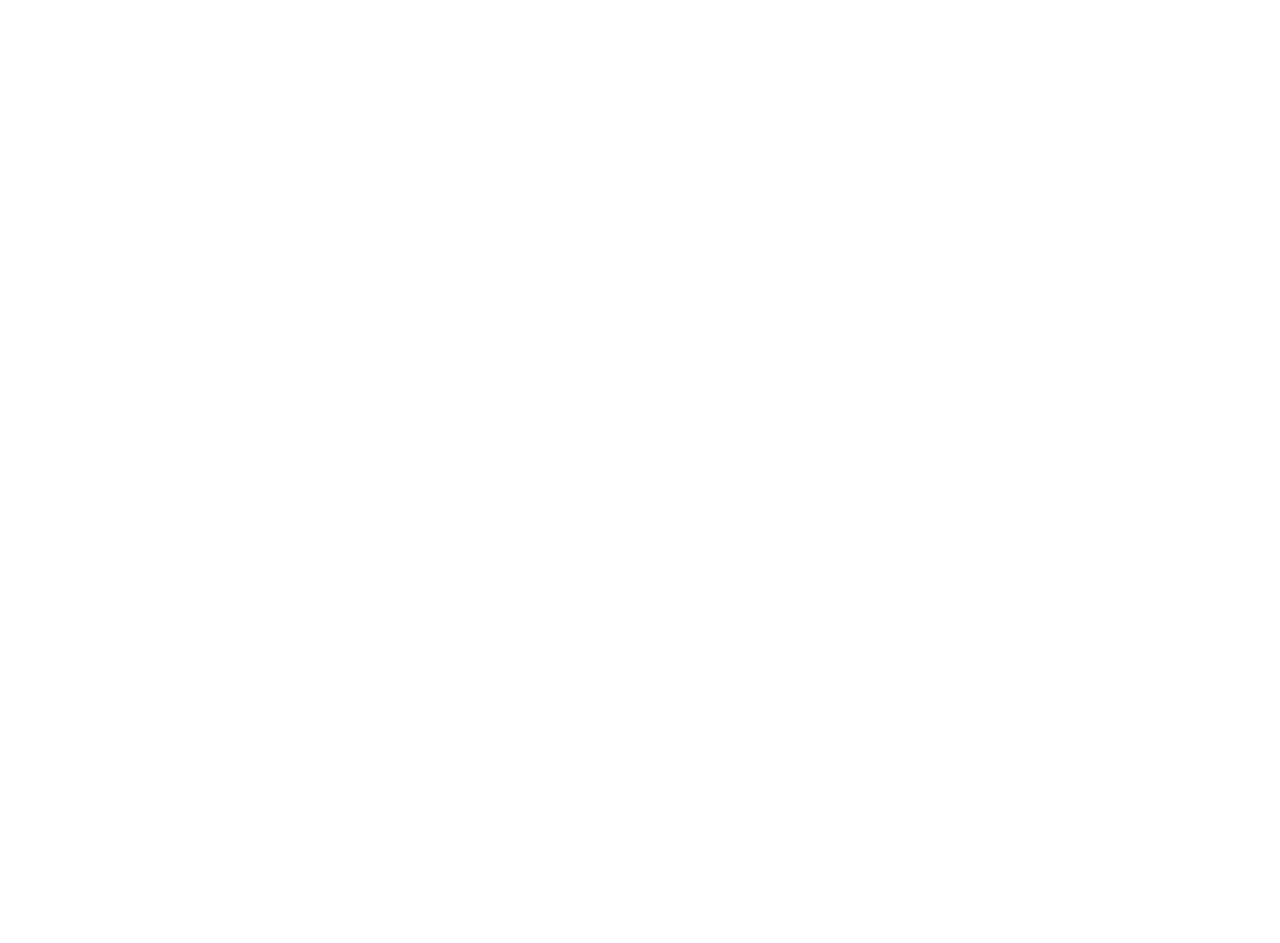
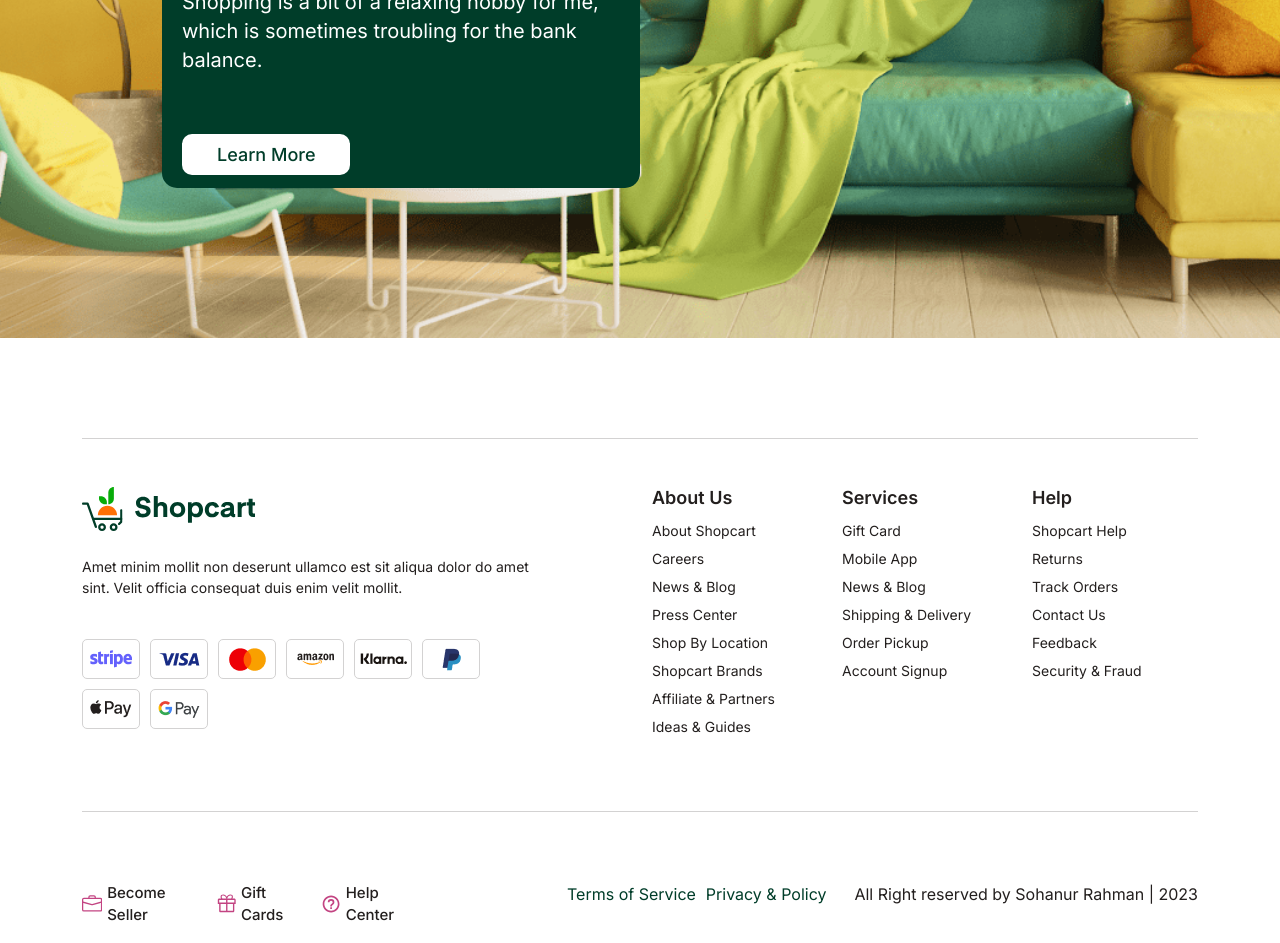
Before and after one commit to SR-Sohan/eshop, a React (Vite) app: page / in a window 1280 px wide. Shown: the part 620-1563 px from the top of the page. Before the commit the page ends 800 px from the top, so only its background shows below. Built offline with nearby package versions, Linux system fonts and the light colour scheme; no server answers.

Commit message:
after footer and banner

```diff
--- a/package.json
+++ b/package.json
@@ -3,6 +3,7 @@
   "private": true,
   "version": "0.0.0",
   "type": "module",
+  "homepage": "./src/",
   "scripts": {
     "dev": "vite",
     "build": "vite build",
--- a/src/components/common/Footer.jsx
+++ b/src/components/common/Footer.jsx
@@ -9,6 +9,10 @@ import pay from "../../assets/images/pay.png";
 import paypal from "../../assets/images/paypal.png";
 import visa from "../../assets/images/visa.png";
 
+import { BsBriefcase } from "react-icons/bs";
+import { GoGift } from "react-icons/go";
+import { BiHelpCircle } from "react-icons/bi";
+
 const Footer = () => {
   return (
     <footer className="footer_component">
@@ -16,10 +20,14 @@ const Footer = () => {
         <div className="footer_wrap pt-5 pb-3">
           <div className="top_footer">
             <div className="row">
-              <div className="col-lg-3">
+              <div className="col-lg-5">
                 <div className="footer_item shop_cart">
                   <img src={logo} alt="" />
-                  <p>Amet minim mollit non deserunt ullamco est sit aliqua dolor do amet sint. Velit officia consequat duis enim velit mollit.</p>
+                  <p>
+                    Amet minim mollit non deserunt ullamco est sit aliqua dolor
+                    do amet sint. Velit officia consequat duis enim velit
+                    mollit.
+                  </p>
                   <div className="payment_method">
                     <div className="payment_item">
                       <img src={stripe} alt="" />
@@ -48,24 +56,122 @@ const Footer = () => {
                   </div>
                 </div>
               </div>
-              <div className="col-lg-3">
+              <div className="col-lg-2 offset-lg-1">
                 <div className="footer_item">
-
+                  <h3>About Us</h3>
+                  <ul>
+                    <li>
+                      <a href="#">About Shopcart</a>
+                    </li>
+                    <li>
+                      <a href="#">Careers</a>
+                    </li>
+                    <li>
+                      <a href="#">News & Blog</a>
+                    </li>
+                    <li>
+                      <a href="#">Press Center</a>
+                    </li>
+                    <li>
+                      <a href="#">Shop By Location</a>
+                    </li>
+                    <li>
+                      <a href="#">Shopcart Brands</a>
+                    </li>
+                    <li>
+                      <a href="#">Affiliate & Partners</a>
+                    </li>
+                    <li>
+                      <a href="#">Ideas & Guides</a>
+                    </li>
+                  </ul>
                 </div>
               </div>
-              <div className="col-lg-3">
+              <div className="col-lg-2">
                 <div className="footer_item">
-
+                  <h3>Services</h3>
+                  <ul>
+                    <li>
+                      <a href="#"> Gift Card</a>
+                    </li>
+                    <li>
+                      <a href="#">Mobile App</a>
+                    </li>
+                    <li>
+                      <a href="#">News & Blog</a>
+                    </li>
+                    <li>
+                      <a href="#">Shipping & Delivery</a>
+                    </li>
+                    <li>
+                      <a href="#">Order Pickup</a>
+                    </li>
+                    <li>
+                      <a href="#">Account Signup</a>
+                    </li>
+                  </ul>
                 </div>
               </div>
-              <div className="col-lg-3">
+              <div className="col-lg-2">
                 <div className="footer_item">
-
+                  <h3>Help</h3>
+                  <ul>
+                    <li>
+                      <a href="#">Shopcart Help</a>
+                    </li>
+                    <li>
+                      <a href="#">Returns</a>
+                    </li>
+                    <li>
+                      <a href="#">Track Orders</a>
+                    </li>
+                    <li>
+                      <a href="#">Contact Us</a>
+                    </li>
+                    <li>
+                      <a href="#">Feedback</a>
+                    </li>
+                    <li>
+                      <a href="#">Security & Fraud</a>
+                    </li>
+                  </ul>
                 </div>
               </div>
             </div>
           </div>
-          <div className="bottom_footer"></div>
+          <div className="bottom_footer">
+            <div className="row">
+              <div className="col-md-4">
+                <div className="footer-icon">
+                  <div className="f_icon_item">
+                    <BsBriefcase />
+                    <span>Become Seller</span>
+                  </div>
+                  <div className="f_icon_item">
+                    <GoGift />
+                    <span>Gift Cards</span>
+                  </div>
+                  <div className="f_icon_item">
+                    <BiHelpCircle />
+                    <span>Help Center</span>
+                  </div>
+                </div>
+              </div>
+              <div className="col-md-7 offset-md-1">
+                <div className="terms_area">
+                  <ul>
+                    <li>
+                      <a href="#"> Terms of Service</a>
+                    </li>
+                    <li>
+                      <a href="#">Privacy & Policy</a>
+                    </li>
+                  </ul>
+                  <p>All Right reserved by Sohanur Rahman | 2023</p>
+                </div>
+              </div>
+            </div>
+          </div>
         </div>
       </div>
     </footer>
--- a/src/components/common/Header.jsx
+++ b/src/components/common/Header.jsx
@@ -77,12 +77,12 @@ const Header = () => {
                 </li>
               </ul>
               <div className="header_account d-flex align-items-center">
-                <div className="cart_icon">
+                <Link to="/cart" className="cart_icon">
                   <BsCart4 />
                   <p>
                     <span>22</span>
                   </p>
-                </div>
+                </Link>
                 <Link className="sing_btn" to="/login">Sign In</Link>
                 <div className="dropdown ms-3">
                   <button
--- a/src/pages/Home.jsx
+++ b/src/pages/Home.jsx
@@ -1,6 +1,7 @@
 import React, { useEffect, useState } from 'react'
 import ProductServices from '../services/ProductServices';
 import useAsync from '../hooks/useAsync';
+import { Link } from 'react-router-dom';
 
 const Home = () => {
 
@@ -9,7 +10,20 @@ const Home = () => {
     console.log(data);
 
   return (
-    <div>Home {isLoading && "Loading"}</div>
+    <>
+      {/* banner area start  */}
+      <div className="banner_area">
+        <div className="container">
+          <div className="banner_content">
+            <h1>Shopping And <br />
+            Department Store.</h1>
+            <p>Shopping is a bit of a relaxing hobby for me, which is sometimes troubling for the bank balance.</p>
+            <Link>Learn More</Link>
+          </div>
+        </div>
+      </div>
+      {/* banner area end  */}
+    </>
   )
 }
 
--- a/src/scss/abastrac/_variable.scss
+++ b/src/scss/abastrac/_variable.scss
@@ -1,2 +1,4 @@
 $primary: #003D29;
 $text_color: #231f1e;
+$red: #FF8D82;
+$pink: #C34482;
--- a/src/scss/components/common/_footer.scss
+++ b/src/scss/components/common/_footer.scss
@@ -1,6 +1,96 @@
 .footer_component{
+    margin-top: 100px;
     .footer_wrap{
         border-top: 1px solid #d3d2d2;
+        .top_footer{
+            margin-bottom: 70px;
+            .footer_item{
+                p{
+                    font-size: 14px;
+                    padding: 25px 0;
+                }
+                h3{
+                    font-size: 18px;
+                    font-weight: 600;
+                }
+                ul{
+                    li{
+                        a{
+                            font-size: 14px;
+                            color: $text_color;
+                            line-height: 28px;
+                            transition: .5s;
+                            &:hover{
+                                color: $red;
+                                margin-left: 5px;
+                            }
+                        }
+                    }
+                }
+                .payment_method{
+                    display: flex;
+                    flex-wrap: wrap;
+                    gap: 10px;
+                    .payment_item{
+                        width: 58px;
+                        height: 40px;
+                        border: 1px solid #d3d2d2;
+                        display: flex;
+                        justify-content: center;
+                        align-items: center;
+                        border-radius: 5px;
+                    }
+                }
+            }
+        }
+        .bottom_footer{
+            border-top: 1px solid #d3d2d2;
+            padding-top: 70px;
+            .footer-icon{
+                display: flex;
+                align-items: center;
+                .f_icon_item{
+                    margin-right: 14px;
+                    display: flex;
+                    align-items: center;
+                    svg{
+                        color: $pink;
+                        font-size: 22px;
+                        margin-right: 5px;
+                    }
+                    span{
+                        font-size: 15px;
+                        font-weight: 500;
+                        transition: .5s;
+                        &hover{
+                            color: $red;
+                        }
+                    }
+                }
+            }
+            .terms_area{
+                display: flex;
+                align-items: center;
+                justify-content: space-between;
+                ul{
+                    display: flex;
+                    align-items: center;
+                    li{
+                        a{
+                            margin-left: 10px;
+                            transition: .5s;
+                            &:hover{
+                                color: $red;
+                            }
+                        }
+                    }
+                }
+                p{
+                    margin: 0;
+                    padding: 0;
+                }
+            }
+        }
     }
 
 }
--- a/src/scss/global/_global.scss
+++ b/src/scss/global/_global.scss
@@ -3,7 +3,7 @@ body{
     font-family: 'Inter', sans-serif;
     font-size: 16px;
     color: $text_color;
-    font-weight: 500;
+    font-weight: 400;
 }
 a{
     text-decoration: none;
@@ -11,4 +11,5 @@ a{
 ul{
     margin: 0;
     padding: 0;
+    list-style: none;
 }
--- a/src/scss/main.scss
+++ b/src/scss/main.scss
@@ -4,3 +4,4 @@
 @import "./components/other/loading";
 @import "./components/common/header";
 @import "./components/common/footer";
+@import "./pages/home";
--- /dev/null
+++ b/src/scss/pages/_home.scss
@@ -0,0 +1,37 @@
+.banner_area{
+    background-image: url("../assets/images/banner.png");
+    background-size: cover;
+    background-position: center center;
+    background-repeat: no-repeat;
+    padding: 150px;
+    .banner_content{
+        width: 50%;
+        background-color: $primary;
+        padding: 20px;
+        border-radius: 15px;
+        h1{
+            font-size: 64px;
+            line-height: 80px;
+            color: #fff;
+        }
+        p{
+            font-size: 20px;
+            line-height: 29px;
+            color: #fff;
+            padding: 50px 0;
+        }
+        a{
+            background-color: #fff;
+            padding: 10px 35px;
+            border-radius: 10px;
+            margin-bottom: 10px;
+            color: $primary;
+            font-weight: 500;
+            font-size: 18px;
+            transition: .5s;
+            &:hover{
+                color: $red;
+            }
+        }
+    }
+}
```
Also changed, not shown: src/assets/images/banner.png (added), 1 other file (tests, documents, lock files or other folders). Lines whose indentation alone changed are shown as unchanged.
